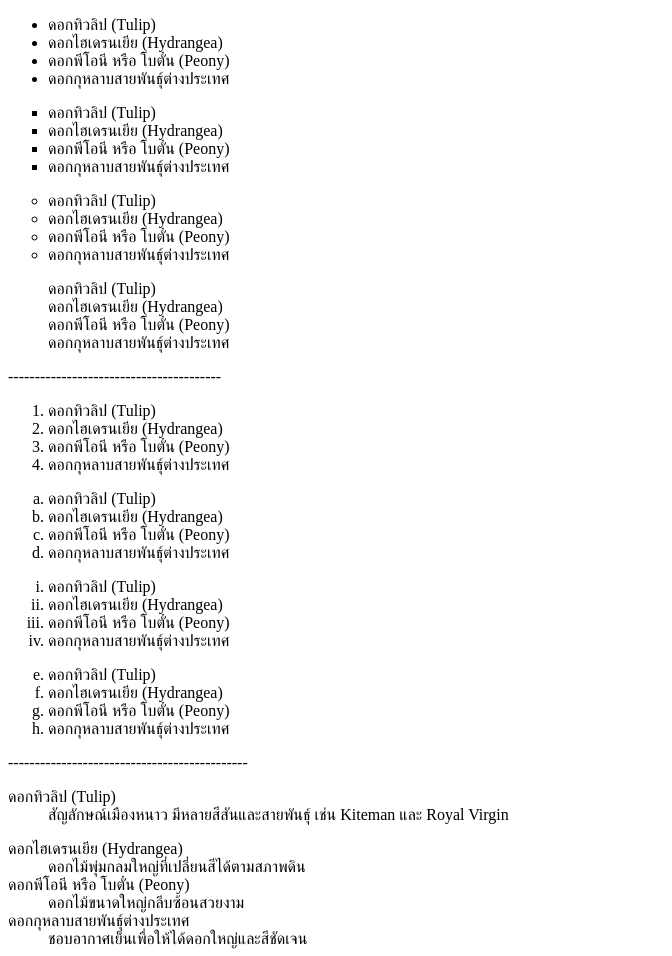
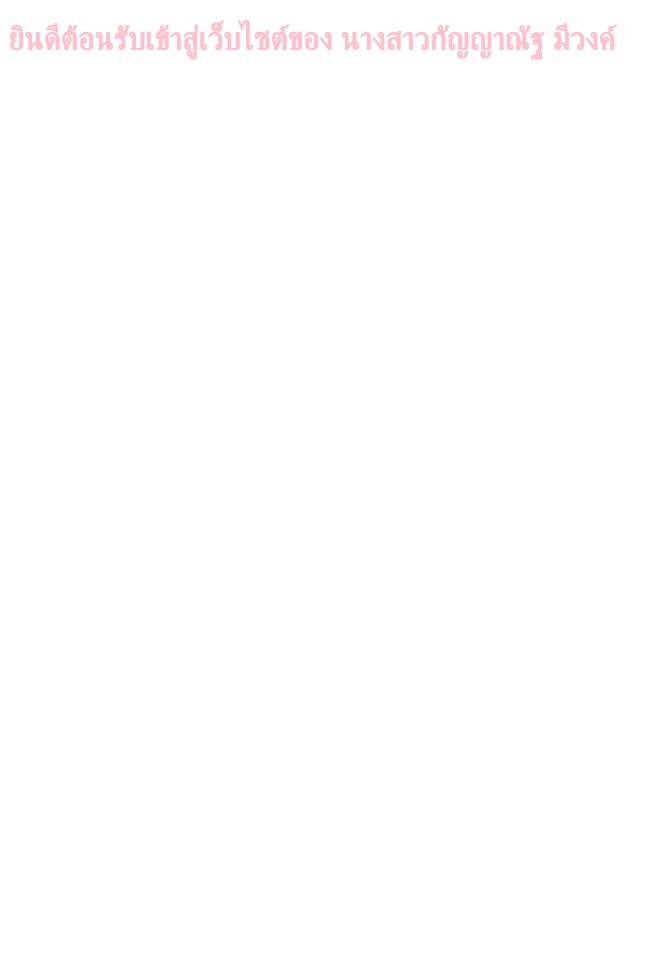
Before and after one commit to 41018kanyanathub/kanyanat, a plain HTML site: page index.html in a window 1280 px wide. Shown: the whole page, without its empty margins (0-672 px from the left). After the commit the page ends 800 px from the top, so only its background shows below. Drawn offline with Linux system fonts and the light colour scheme.

Commit message:
Update index.html

```diff
--- a/index.html
+++ b/index.html
@@ -5,87 +5,7 @@
 <meta charset="utf-8"
 </head>
 <body>
-<!--
-ดอกทิวลิป (Tulip): สัญลักษณ์เมืองหนาว มีหลายสีสันและสายพันธุ์ เช่น Kiteman และ Royal Virgin
-ดอกไฮเดรนเยีย (Hydrangea): ดอกไม้พุ่มกลมใหญ่ที่เปลี่ยนสีได้ตามสภาพดิน
-ดอกพีโอนี หรือ โบตั๋น (Peony): ดอกไม้ขนาดใหญ่กลีบซ้อนสวยงาม
-ดอกกุหลาบสายพันธุ์ต่างประเทศ: ชอบอากาศเย็นเพื่อให้ได้ดอกใหญ่และสีชัดเจน
--->
-<ul>
-<li>ดอกทิวลิป (Tulip)</li>
-<li>ดอกไฮเดรนเยีย (Hydrangea)</li>
-<li>ดอกพีโอนี หรือ โบตั๋น (Peony)</li>
-<li>ดอกกุหลาบสายพันธุ์ต่างประเทศ</li>
-</ul>
-
-<ul type="square">
-<li>ดอกทิวลิป (Tulip)</li>
-<li>ดอกไฮเดรนเยีย (Hydrangea)</li>
-<li>ดอกพีโอนี หรือ โบตั๋น (Peony)</li>
-<li>ดอกกุหลาบสายพันธุ์ต่างประเทศ</li>
-</ul>
-
-<ul type="circle">
-<li>ดอกทิวลิป (Tulip)</li>
-<li>ดอกไฮเดรนเยีย (Hydrangea)</li>
-<li>ดอกพีโอนี หรือ โบตั๋น (Peony)</li>
-<li>ดอกกุหลาบสายพันธุ์ต่างประเทศ</li>
-</ul>
-
-<ul type="none">
-<li>ดอกทิวลิป (Tulip)</li>
-<li>ดอกไฮเดรนเยีย (Hydrangea)</li>
-<li>ดอกพีโอนี หรือ โบตั๋น (Peony)</li>
-<li>ดอกกุหลาบสายพันธุ์ต่างประเทศ</li>
-</ul>
-----------------------------------------
-
-<ol>
-<li>ดอกทิวลิป (Tulip)</li>
-<li>ดอกไฮเดรนเยีย (Hydrangea)</li>
-<li>ดอกพีโอนี หรือ โบตั๋น (Peony)</li>
-<li>ดอกกุหลาบสายพันธุ์ต่างประเทศ</li>
-</ol>
-
-<ol type="a">
-<li>ดอกทิวลิป (Tulip)</li>
-<li>ดอกไฮเดรนเยีย (Hydrangea)</li>
-<li>ดอกพีโอนี หรือ โบตั๋น (Peony)</li>
-<li>ดอกกุหลาบสายพันธุ์ต่างประเทศ</li>
-</ol>
-
-<ol type="i">
-<li>ดอกทิวลิป (Tulip)</li>
-<li>ดอกไฮเดรนเยีย (Hydrangea)</li>
-<li>ดอกพีโอนี หรือ โบตั๋น (Peony)</li>
-<li>ดอกกุหลาบสายพันธุ์ต่างประเทศ</li>
-</ol>
-
-<ol start="5" type="a">
-<li>ดอกทิวลิป (Tulip)</li>
-<li>ดอกไฮเดรนเยีย (Hydrangea)</li>
-<li>ดอกพีโอนี หรือ โบตั๋น (Peony)</li>
-<li>ดอกกุหลาบสายพันธุ์ต่างประเทศ</li>
-</ol>
-
----------------------------------------------
-
-<dl>
-<dt>ดอกทิวลิป (Tulip)</dt>
-<dd>สัญลักษณ์เมืองหนาว มีหลายสีสันและสายพันธุ์ เช่น Kiteman และ Royal Virgin</dd>
-</dl>
-
-<dt>ดอกไฮเดรนเยีย (Hydrangea)</dt>
-<dd>ดอกไม้พุ่มกลมใหญ่ที่เปลี่ยนสีได้ตามสภาพดิน</dd>
-</dl>
-
-<dt>ดอกพีโอนี หรือ โบตั๋น (Peony)</dt>
-<dd>ดอกไม้ขนาดใหญ่กลีบซ้อนสวยงาม</dd>
-</dl>
-
-<dt>ดอกกุหลาบสายพันธุ์ต่างประเทศ</dt>
-<dd>ชอบอากาศเย็นเพื่อให้ได้ดอกใหญ่และสีชัดเจน</dd>
-</dl>
+<h1 style="color:pink; font-size=:200%; font-align= center;">ยินดีต้อนรับเข้าสู่เว็บไซต์ของ นางสาวกัญญาณัฐ มีวงค์</h1>
 
 </body>
 </html>
```
